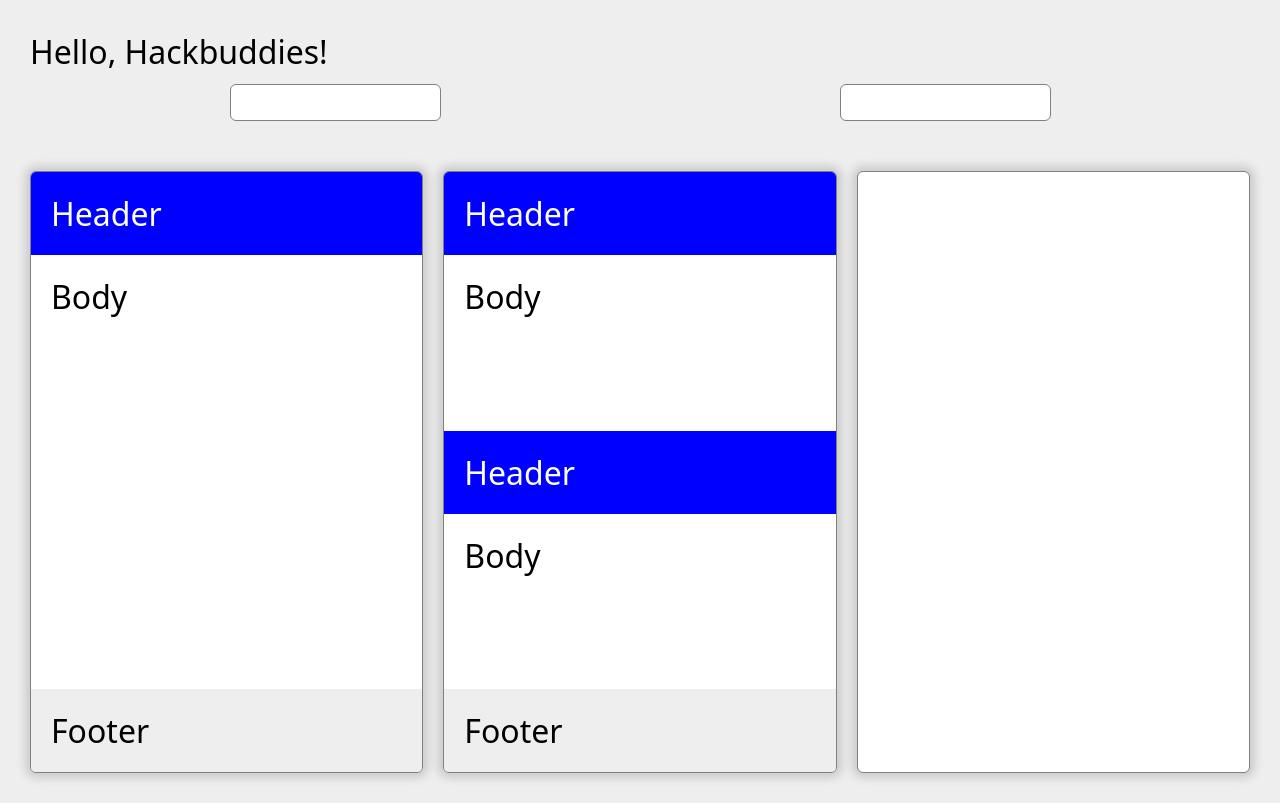
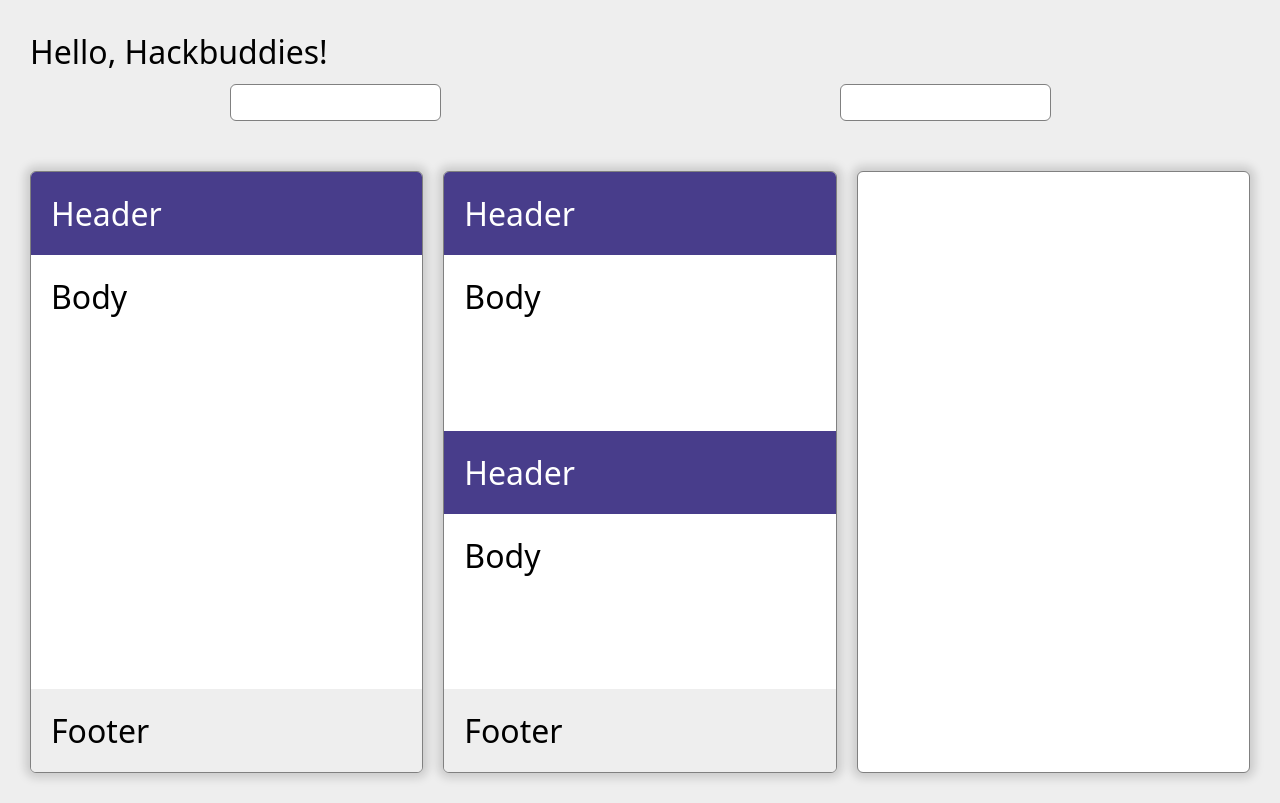
Before and after one commit to dwidjaja945/js-la, a React app: page / in a window 1280 px wide. Built offline with nearby package versions, Linux system fonts and the light colour scheme.

Commit message:
[feat] updated tags for accessibility updated oldPanel

```diff
--- a/src/App.scss
+++ b/src/App.scss
@@ -16,4 +16,9 @@
     .body {
         flex: 1;
     }
+
+    .footer {
+        padding: 20px;
+        background-color: #eee;
+    }
 }
--- a/src/App.tsx
+++ b/src/App.tsx
@@ -4,6 +4,7 @@ import { cssBind } from '@toolkit/helper/cssUtils';
 import Dropdown from '@components/Dropdowns/Dropdown/index';
 import OldDropdown, { DropdownItem } from '@components/Dropdowns/OldDropdown';
 import Panel from '@components/Panel';
+import OldPanel from '@components/Panel/OldPanel/OldPanel';
 
 import styles from './App.scss';
 
@@ -55,17 +56,12 @@ const App = (): JSX.Element => (
             <OldDropdown items={dropdownItems} />
         </div>
         <div className={css('panels')}>
-            <Panel>
-                <Panel.Header>
-                    Header
-                </Panel.Header>
-                <Panel.Body className={css('body')}>
-                    Body
-                </Panel.Body>
-                <Panel.Footer>
-                    Footer
-                </Panel.Footer>
-            </Panel>
+            <OldPanel
+                title="Header"
+                footer="Footer"
+            >
+                Body
+            </OldPanel>
             <Panel>
                 <Panel.Header>
                     Header
--- /dev/null
+++ b/src/components/Panel/OldPanel/OldPanel.scss
@@ -0,0 +1,9 @@
+.body {
+    flex: 1;
+    padding: 20px;
+}
+
+.footer {
+    padding: 20px;
+    background-color: #eee;
+}
--- a/src/components/Panel/OldPanel/OldPanel.tsx
+++ b/src/components/Panel/OldPanel/OldPanel.tsx
@@ -2,12 +2,13 @@ import * as React from 'react';
 import { cssBind } from '@toolkit/helper/cssUtils';
 
 import styles from '../Panel.scss';
+import oldPanelStyles from './OldPanel.scss';
 
 const css = cssBind(styles);
 
 interface Props {
     title?: string;
-    footer?: JSX.Element;
+    footer?: JSX.Element | string;
     children: JSX.Element | string;
 }
 
@@ -15,11 +16,15 @@ const OldPanel = (props: Props): JSX.Element => {
     const { title, children, footer } = props;
     return (
         <div className={css('root')}>
-            <div className={css('title')}>
+            <header className={css('header')}>
                 {title}
+            </header>
+            <div className={oldPanelStyles.body}>
+                {children}
             </div>
-            {children}
-            {footer}
+            <footer className={oldPanelStyles.footer}>
+                {footer}
+            </footer>
         </div>
     );
 };
--- a/src/components/Panel/Panel.scss
+++ b/src/components/Panel/Panel.scss
@@ -17,7 +17,7 @@
 }
 
 .header {
-    background-color: blue;
+    background-color: darkslateblue;
     color: white;
 }
 
--- a/src/components/Panel/Panel.tsx
+++ b/src/components/Panel/Panel.tsx
@@ -29,9 +29,9 @@ interface HeaderProps {
 const Header = (props: HeaderProps): JSX.Element => {
     const { children, className } = props;
     return (
-        <div className={css('header', className)}>
+        <header className={css('header', className)}>
             {children}
-        </div>
+        </header>
     );
 };
 
@@ -55,9 +55,9 @@ interface FooterProps {
 const Footer = (props: FooterProps): JSX.Element => {
     const { children, className } = props;
     return (
-        <div className={css('footer', className)}>
+        <footer className={css('footer', className)}>
             {children}
-        </div>
+        </footer>
     );
 };
 
--- a/src/index.html
+++ b/src/index.html
@@ -5,7 +5,7 @@
     <meta charset="UTF-8" />
     <meta http-equiv="Content-type" content="text/html; charset=utf-8" />
     <meta name="viewport" content="width=device-width, initial-scale=1.0" />
-  <title>App Title</title>
+    <title>HackBuddies</title>
 </head>
 
 <body>
```
Lines whose indentation alone changed are shown as unchanged.
